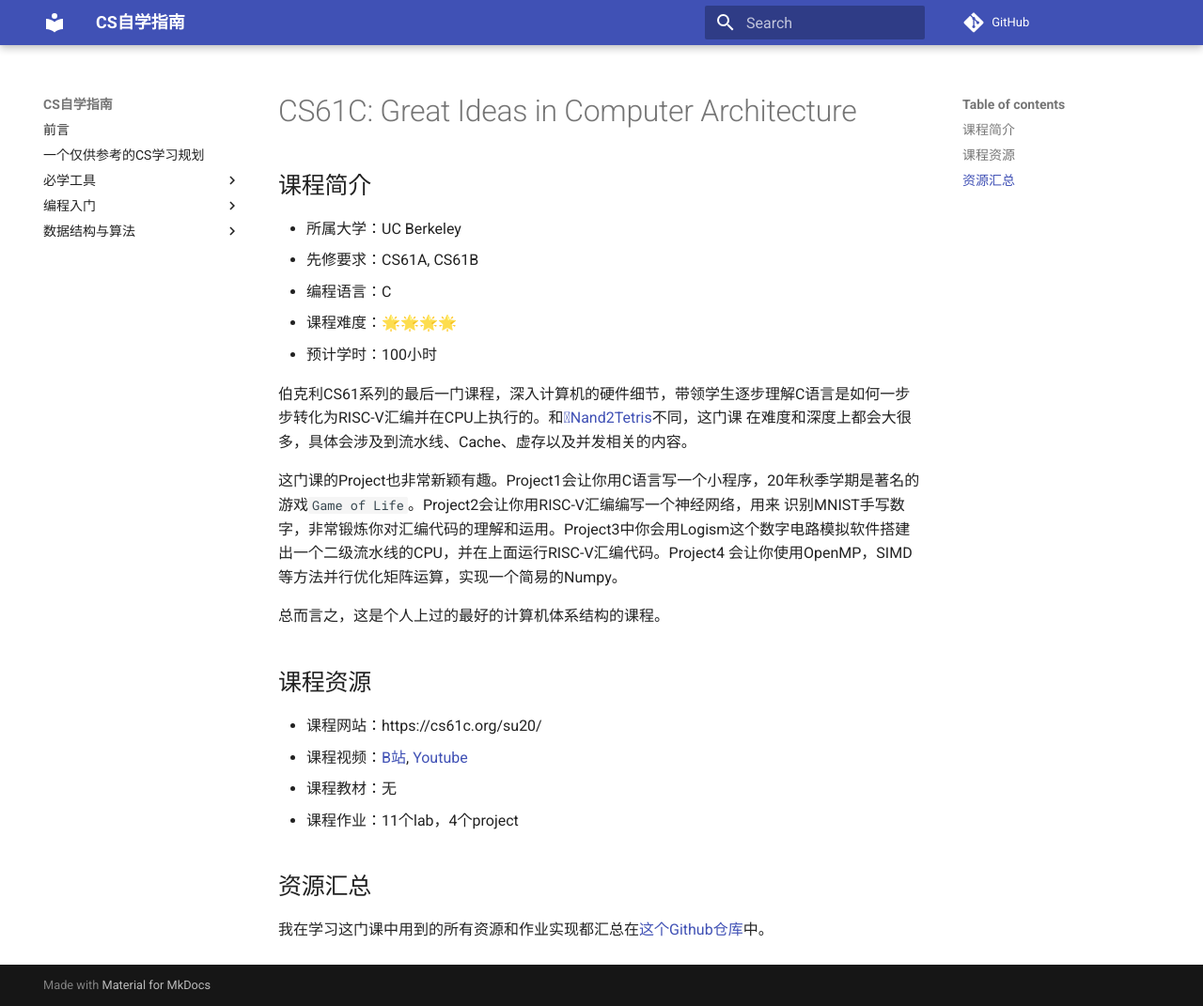
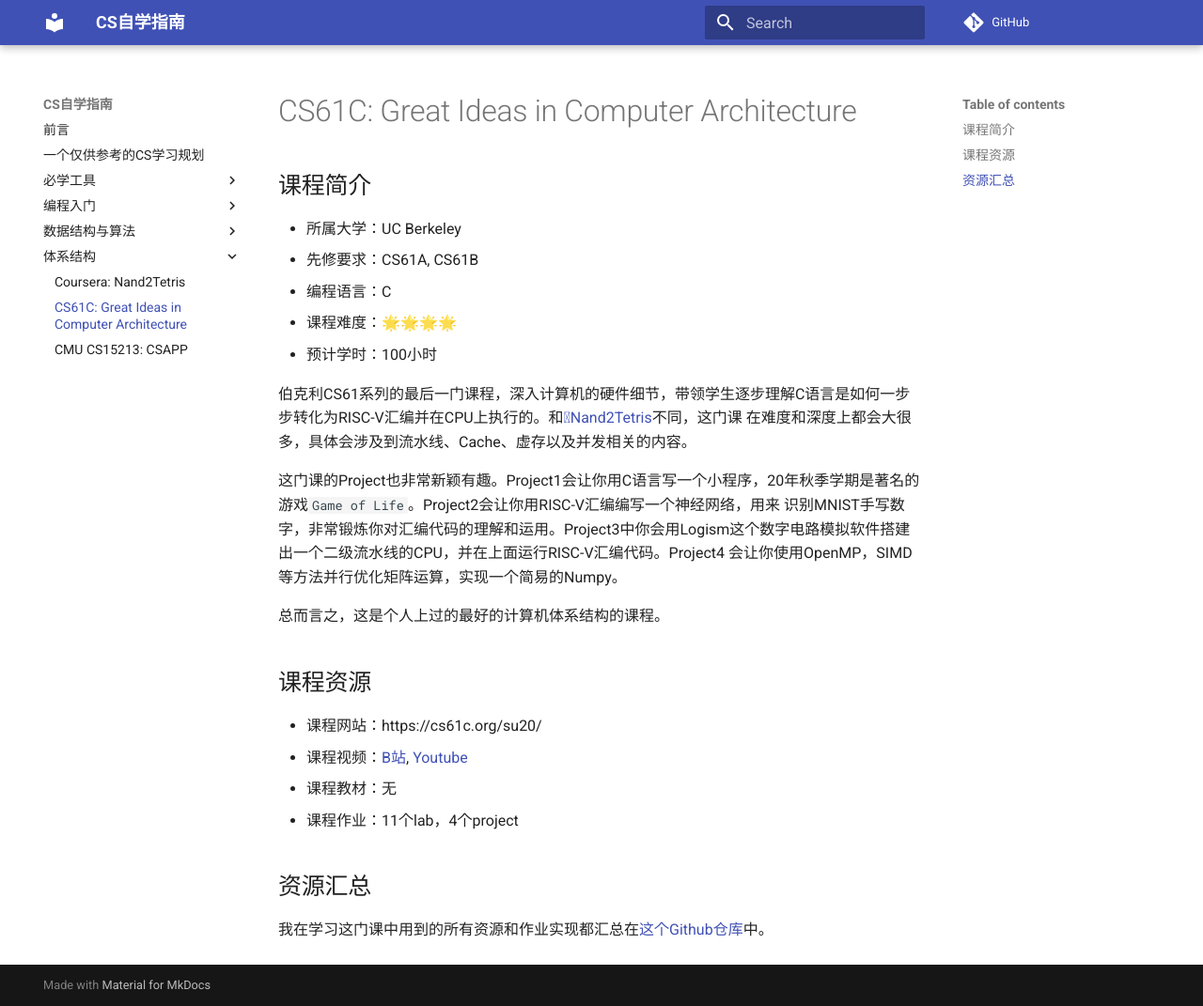
Before and after one commit to PKUFlyingPig/cs-self-learning, an MkDocs documentation site: the page built from docs/体系结构/CS61C.md, in a window 1280 px wide and 1071 px high. Shown: the whole window at 94% size. Built offline with MkDocs 1.6.1 and Material for MkDocs 9.7.7, drawn with Linux system fonts in a browser that asks for light colours; comment, search, counter and statistics services are not loaded.

Commit message:
add architecture

```diff
--- a/mkdocs.yml
+++ b/mkdocs.yml
@@ -22,3 +22,7 @@ nav:
     - 'CS61B: Data Structures and Algorithms': '数据结构与算法/CS61B.md'
     - 'Coursera: Algorithms I & II': '数据结构与算法/Algo.md'
     - 'CS170: Efficient Algorithms and Intractable Problems': '数据结构与算法/CS170.md'
+  - 体系结构:
+    - 'Coursera: Nand2Tetris': '体系结构/N2T.md'
+    - 'CS61C: Great Ideas in Computer Architecture': '体系结构/CS61C.md'
+    - 'CMU CS15213: CSAPP': '体系结构/CSAPP.md'
```
